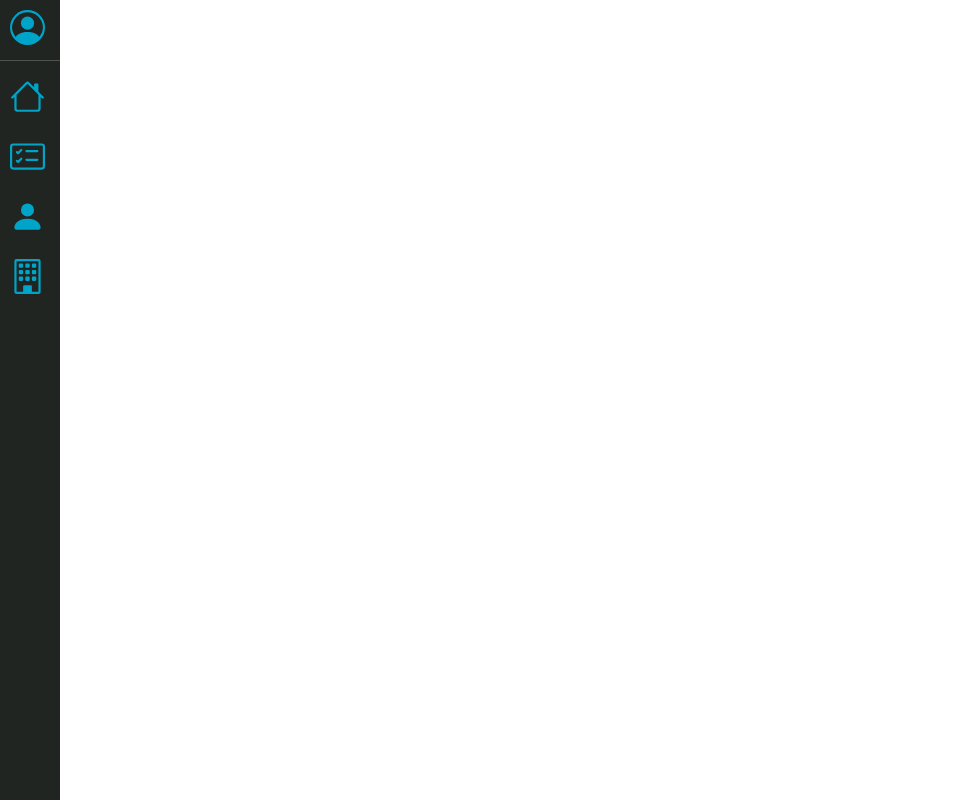
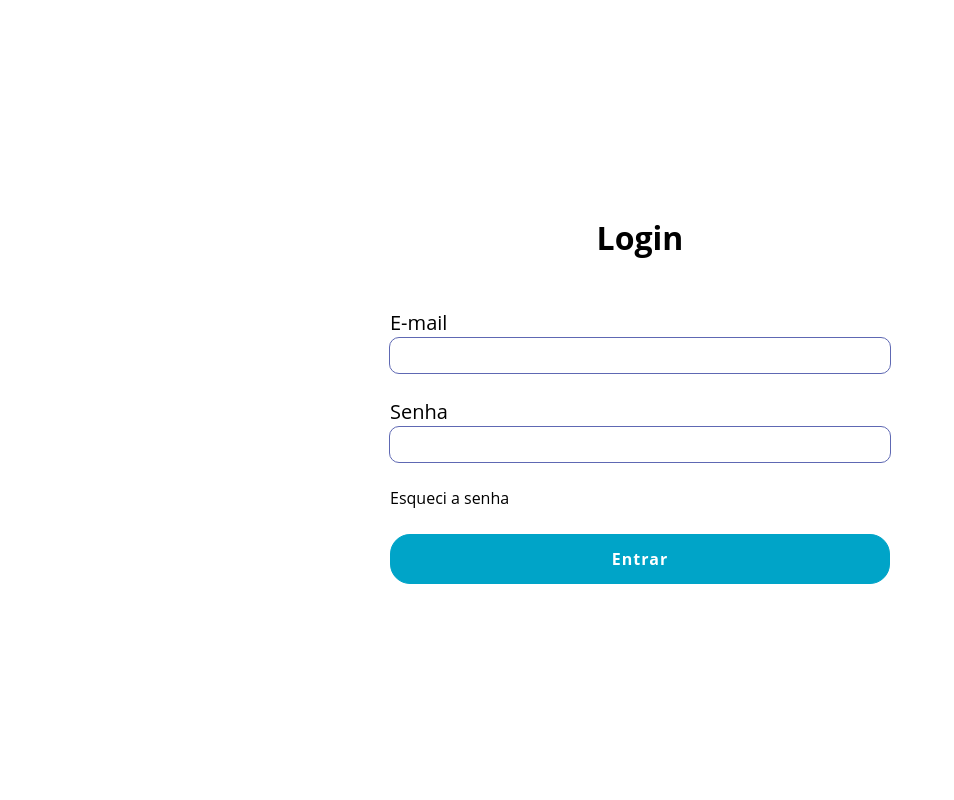
Before and after one commit to B1nary-Devs/JAIA-FRONT, a Vue app in the folder B1InspecFront/: page /login in a window 1280 px wide. Shown: the whole page, without its empty margins (0-954 px from the left). Built offline with nearby package versions, Linux system fonts and the light colour scheme.

Commit message:
78/79 Montagem da tela e do css do login

```diff
--- a/B1InspecFront/src/App.vue
+++ b/B1InspecFront/src/App.vue
@@ -1,11 +1,14 @@
 <script setup lang="ts">
-import { RouterLink, RouterView } from 'vue-router'
+import { RouterLink, RouterView,useRoute} from 'vue-router'
 import HelloWorld from './components/HelloWorld.vue'
 import CadastroPrestador from './views/CadastroPrestador.vue'
 import CadastroCategoria from './views/CadastroCategoria.vue';
 import CadastroOrdemServico from './views/CadastroOrdemServico.vue';
 import TheHeader from './components/The Header.vue';
 import TheNav from './components/TheNav.vue';
+
+const route = useRoute()
+
 
 </script>
 
@@ -15,9 +18,11 @@ import TheNav from './components/TheNav.vue';
 <link rel="preconnect" href="https://fonts.googleapis.com">
 <link rel="preconnect" href="https://fonts.gstatic.com" crossorigin>
 <link href="https://fonts.googleapis.com/css2?family=Quicksand:wght@300&display=swap" rel="stylesheet">
+<!--
+  Ver um jeito de entrar no login sem usar o nav  -->
 
-  <TheNav></TheNav>
-  <nav>
+  <TheNav v-if="route.path !== '/login'"/>
+  <nav v-if="route.path !== '/login'">
     <RouterLink to="/cadPrestador"></RouterLink>
     <RouterLink to="/cadCategoria"></RouterLink>
   </nav>
--- /dev/null
+++ b/B1InspecFront/src/assets/css/login/login.css
@@ -0,0 +1,84 @@
+/* .login{
+    display: flex;
+    padding: ;
+} */
+.loginPage{
+    display: flex;
+    flex-direction: column;
+    min-height: 100vh;
+    justify-content: center;
+    align-items: center;
+    gap: 20px;
+    /* width: 100px; */
+}
+.login{
+    display: flex;
+    flex-direction: column;
+    width: 500px;
+    gap: 25px;
+}
+.login h1{
+    text-align: center;
+    margin-bottom: 25px;
+}
+.input-box{
+    display: flex;
+    flex-direction: column;
+    justify-content: center;
+}
+.input-box label{
+    font-size: 20px;
+    margin-bottom: 2px;
+    color: black;
+}
+
+.input-box input{
+    height: 35px;
+    border-radius: 9px;
+    border: 0.5px solid transparent;
+    outline: 1px solid #5e68b3;
+}
+.input-box input::placeholder{
+    color: rgb(74, 74, 74);
+    margin-left: 5px;
+}
+.input-box input:focus-visible{
+    outline: 1px solid #00A4C8;
+    border: none;
+}
+
+.input-box p{
+    margin: 8px 0;
+    text-align: center;
+}
+
+/* button{
+    all: unset;
+
+}
+
+button:hover{
+    all: unset;
+
+} */
+.btn{
+    all: unset;
+}
+.btnEntrar{
+    display: flex;
+    justify-content: center;
+    background-color: #00A4C8;
+    color: white;
+    height: 50px;
+    border-radius: 20px;
+    border: 1px solid #00A4C8;
+    font-weight: bold;
+    letter-spacing: 1px;
+}
+
+.btnEntrar:hover{
+    background-color: rgb(255, 255, 255);
+    color: #00A4C8;
+    cursor: pointer;
+    /* transition: 0.5s; */
+}
--- a/B1InspecFront/src/assets/css/nav/nav.css
+++ b/B1InspecFront/src/assets/css/nav/nav.css
@@ -122,6 +122,7 @@ nav{
     display: flex;
     align-items: center;
     transition: all .55s ease;
+    cursor: pointer;
 }
 
 .link-item svg{
--- a/B1InspecFront/src/components/TheNav.vue
+++ b/B1InspecFront/src/components/TheNav.vue
@@ -3,7 +3,7 @@
         <nav>
             <div class="logo">
                 <div class="logo-item">
-                    <router-link to="/" id="cadPrestador" title="I para página Inicial">
+                    <router-link to="/login" id="login" title="I para página Inicial">
                         <div class="logo-link-item">
                             <svg xmlns="http://www.w3.org/2000/svg" fill="currentColor" class="bi bi-person-circle"
                                 viewBox="0 0 16 16">
--- a/B1InspecFront/src/router/index.ts
+++ b/B1InspecFront/src/router/index.ts
@@ -8,6 +8,11 @@ const router = createRouter({
       path: '/',
       name: 'home',
       component: HomeView
+    },
+    {
+      path: '/login',
+      name: 'login',
+      component: () => import('../views/Login.vue')
     },
     {
       path: '/about',
--- /dev/null
+++ b/B1InspecFront/src/views/Login.vue
@@ -0,0 +1,60 @@
+
+<template>
+    <div class="loginPage">
+        <div class="login">
+            <h1>Login</h1>
+            <div class="input-box">
+                <label for="email">E-mail</label>
+                <input
+                    type="email"
+                    class="input-email"
+                    id="email"
+                    v-model="email"
+                />
+                <p v-if="errorEmail">E-mail Inválido!</p>
+            </div>
+            <div class="input-box">
+                <label for="senha">Senha</label>
+                <input
+                    type="password"
+                    class="input-senha"
+                    id="senha"
+                    v-model="senha"
+                />
+                <p v-if="errorSenha">Senha Inválida!</p>
+            </div>
+            <p>Esqueci a senha</p>
+            <div class="btnEntrar" @click="Login">
+                <button class="btn" >Entrar</button>
+            </div>
+        </div>
+        <ThePopUp/>
+    </div>
+</template>
+
+<script setup lang="ts">
+    import '../assets/css/login/login.css'
+    import { ref } from 'vue'
+    import axios from 'axios'
+    import ThePopUp from '../components/ThePopUp.vue';
+    import {exibirPopup} from '../components/ThePopUp.vue'
+
+    const email = ref("")
+    const senha = ref("")
+    const errorEmail= ref(false)
+    const errorSenha = ref(false)
+
+    async function Login() {
+        try {
+            if(email.value === ""){
+                errorEmail.value = true
+            }
+            if(senha.value === ""){
+                errorSenha.value = true
+            }
+
+        } catch (error) {
+            console.log(error)
+        }
+    }
+</script>
```
